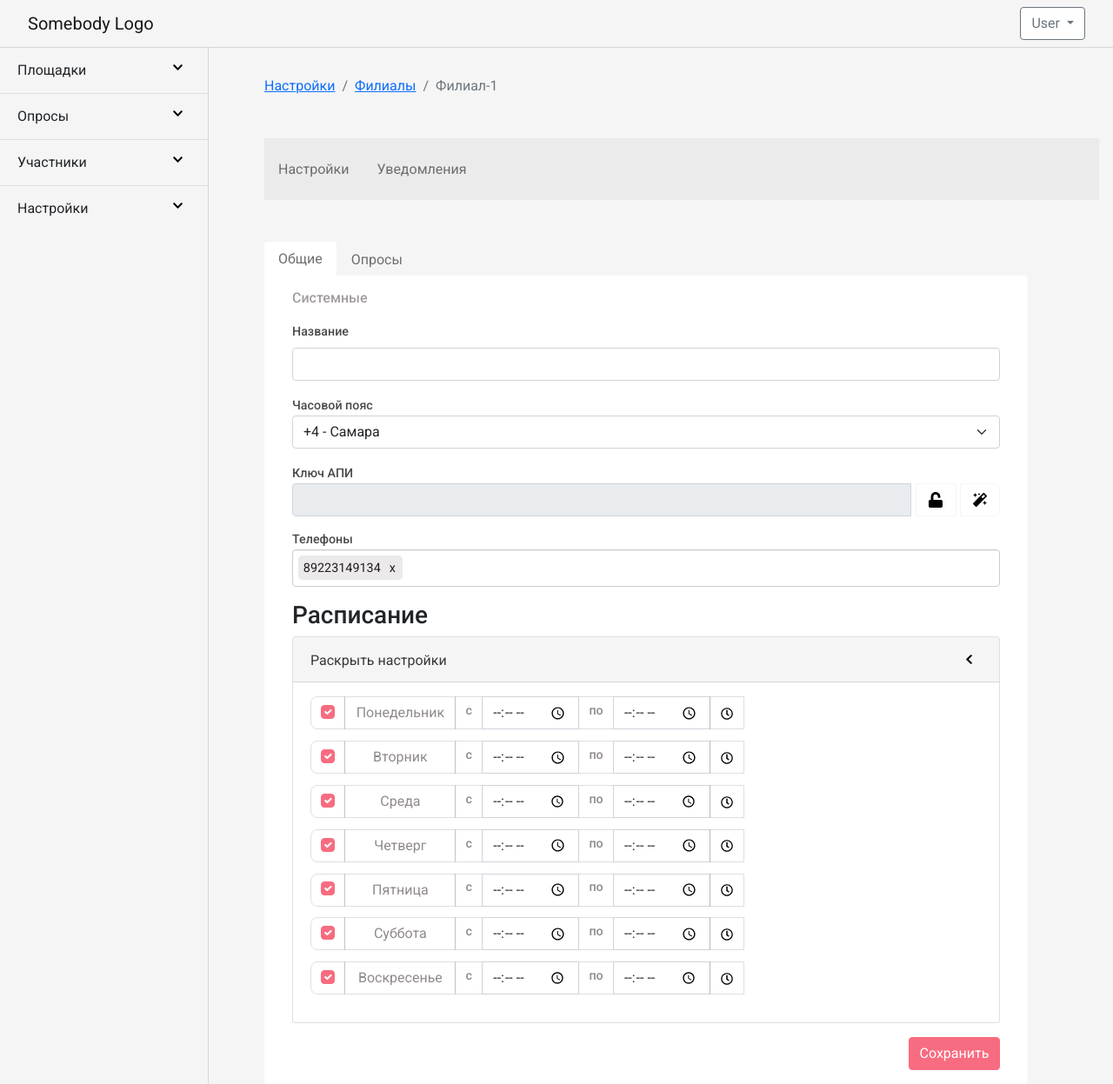
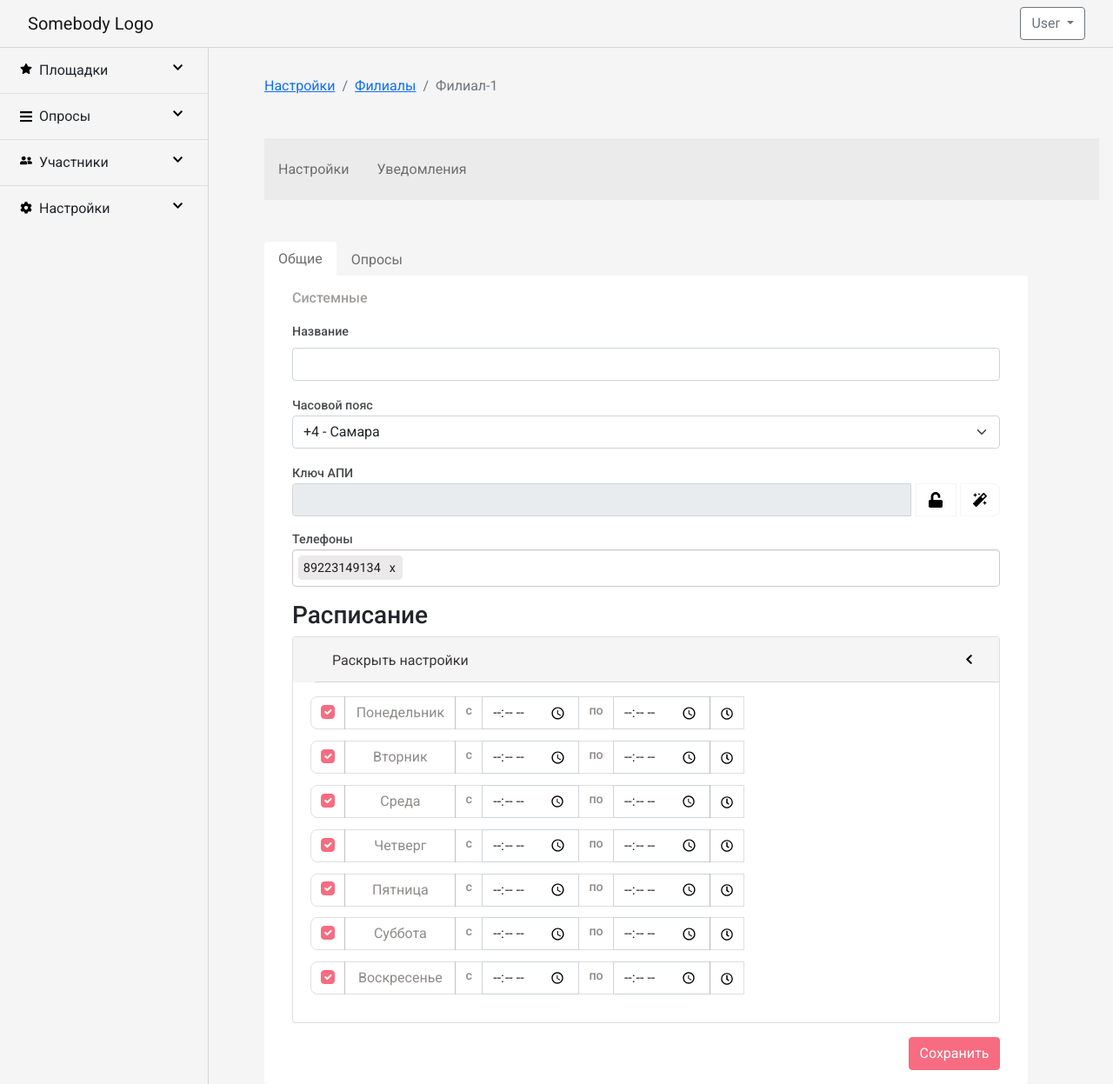
Before and after one commit to Xardas225/Smartpoint-task, a PHP site: page /filials.html in a window 1280 px wide. Shown: the whole page at 87% size. Run offline with PHP 8.4, Linux system fonts and the light colour scheme; some libraries are stand-ins or nearby versions.

Commit message:
some styling

```diff
--- a/css/style.css
+++ b/css/style.css
@@ -23,10 +23,47 @@
 }
 .accordion-header {
     background-color: #f5f5f5 !important;
+    padding-left: 25px !important;
 }
+
+.accordion-header:hover {
+    opacity: .85;
+}
+
 .accordion-button {
     background-color: #f5f5f5 !important ;
 }
+
+.accordion-button::before {
+    position: absolute;
+    content: '';
+    left: -2px;
+    top: 18px;
+    background-size: 14px;
+    width: 14px;
+    height: 14px;
+}
+
+.button-playgrounds::before {
+    background-image: url(../images/star-solid.svg);
+    background-repeat: no-repeat;
+}
+
+.button-polls::before {
+    background-image: url(../images/bars-solid.svg);
+    background-repeat: no-repeat;
+}
+
+.button-members::before {
+    background-image: url(../images/user-friends-solid.svg);
+    background-repeat: no-repeat;
+}
+
+.button-settings::before {
+    background-image: url(../images/cog-solid.svg);
+    background-repeat: no-repeat;
+}
+
 .accordion-button:focus {
     border-color: transparent !important;
     box-shadow: none !important;
@@ -375,3 +412,7 @@ label.error {
 .select2-container--default .select2-selection--single .select2-selection__arrow b {
     border-width: 6px 5px 0 5px;
 }
+
+.select2-container--default .select2-selection--multiple .select2-selection__choice__remove {
+    border-right: none !important;
+}
--- a/filials.html
+++ b/filials.html
@@ -48,7 +48,7 @@
         <div class="accordion accordion-leftMenu accordion-flush" id="accordionFlushExample">
             <div class="accordion-item">
                 <h2 class="accordion-header" id="flush-headingOne">
-                    <button class="accordion-button collapsed" type="button" data-bs-toggle="collapse"
+                    <button class="accordion-button collapsed button-playgrounds" type="button" data-bs-toggle="collapse"
                         data-bs-target="#flush-collapseOne" aria-expanded="false" aria-controls="flush-collapseOne">
                         Площадки
                     </button>
@@ -61,7 +61,7 @@
             </div>
             <div class="accordion-item">
                 <h2 class="accordion-header" id="flush-headingTwo">
-                    <button class="accordion-button collapsed" type="button" data-bs-toggle="collapse"
+                    <button class="accordion-button collapsed button-polls" type="button" data-bs-toggle="collapse"
                         data-bs-target="#flush-collapseTwo" aria-expanded="false" aria-controls="flush-collapseTwo">
                         Опросы
                     </button>
@@ -74,7 +74,7 @@
             </div>
             <div class="accordion-item">
                 <h2 class="accordion-header" id="flush-headingThree">
-                    <button class="accordion-button collapsed" type="button" data-bs-toggle="collapse"
+                    <button class="accordion-button collapsed button-members" type="button" data-bs-toggle="collapse"
                         data-bs-target="#flush-collapseThree" aria-expanded="false" aria-controls="flush-collapseThree">
                         Участники
                     </button>
@@ -87,7 +87,7 @@
             </div>
             <div class="accordion-item">
                 <h2 class="accordion-header" id="flush-headingFour">
-                    <button class="accordion-button collapsed" type="button" data-bs-toggle="collapse"
+                    <button class="accordion-button collapsed button-settings" type="button" data-bs-toggle="collapse"
                         data-bs-target="#flush-collapseFour" aria-expanded="false" aria-controls="flush-collapseFour">
                         Настройки
                     </button>
@@ -320,8 +320,8 @@
                                                                     <input type="time" name="from"
                                                                         class="form-control form-control--startTime"
                                                                         id="startTime" aria-describedby="startTime">
-                                                                    <label for="for">по</label>
-                                                                    <input type="time" name="from"
+                                                                    <label for="to">по</label>
+                                                                    <input type="time" name="to"
                                                                         class="form-control form-control--endTime"
                                                                         id="endTime" aria-describedby="endTime">
                                                                     <button type="button"
@@ -699,8 +699,8 @@
                                 </div>
 
                                 <div class="modal-footer">
-                                    <button type="submit" class="btn-addSite btn-primary">Принять</button>
-                                    <button type="submit" class="btn btn-secondary"
+                                    <button type="submit" class="btn-addDataTable btn-primary">Принять</button>
+                                    <button type="submit" class="btn btn-cancelDataTable btn-secondary"
                                         data-bs-dismiss="modal">Отмена</button>
                                 </div>
                             </div>
```
Also changed, not shown: js/script.js (+25 -18 lines), images/bars-solid.svg (added), images/cog-solid.svg (added), images/star-solid.svg (added), images/user-friends-solid.svg (added).
